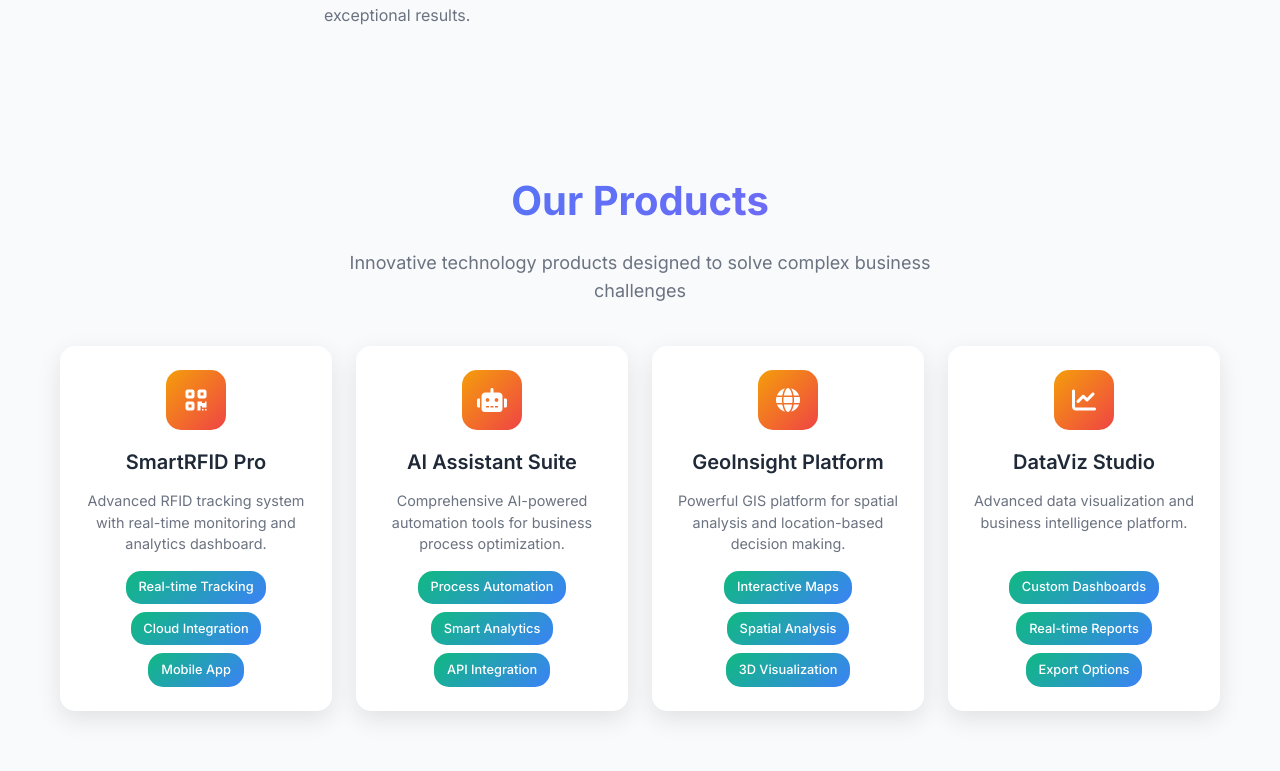
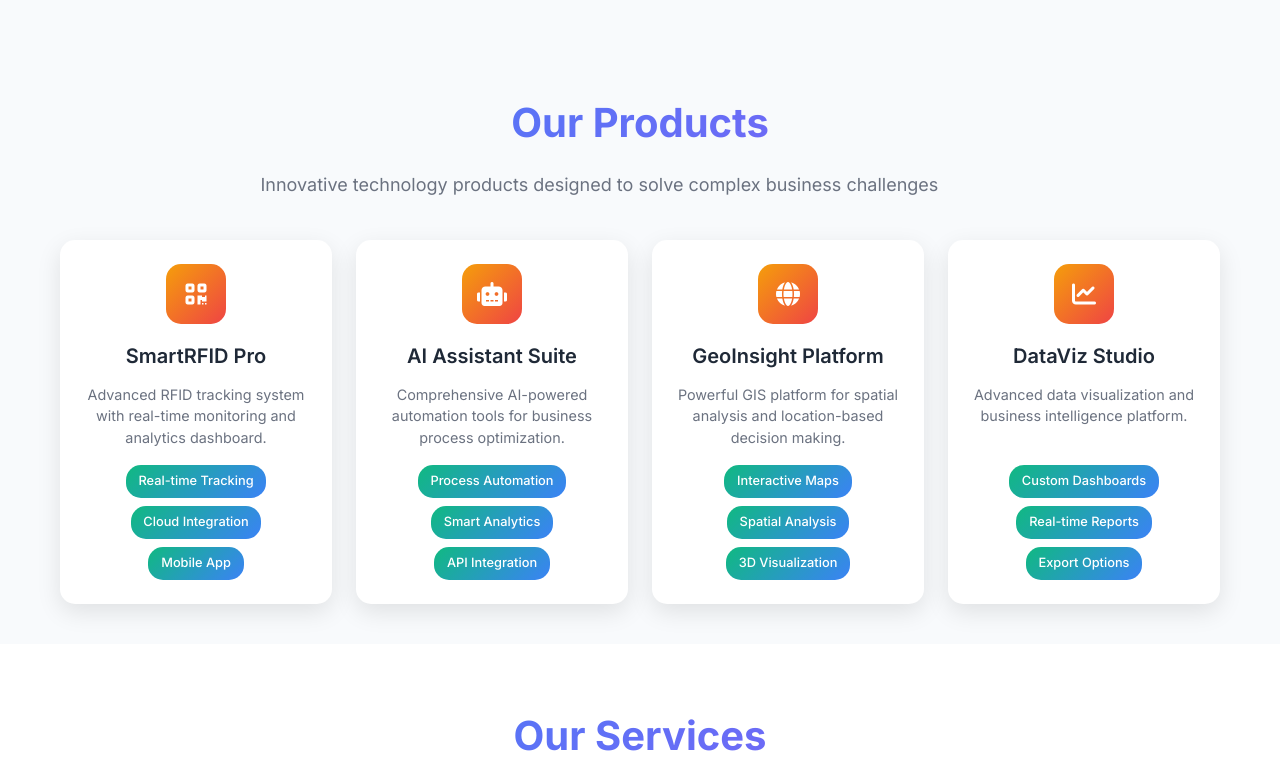
Before and after one commit to abbyy007-code/innovions, a plain HTML site: page index.html in a window 1280 px wide. Shown: the part 1605-2376 px from the top of the page. Drawn offline with Linux system fonts and the light colour scheme.

Commit message:
Update styles.css
Defect has been fixed

```diff
--- a/styles.css
+++ b/styles.css
@@ -98,6 +98,14 @@ body {
     margin-left: auto;
 }
 
+.nav-toggle {
+    display: none;
+    flex-direction: column;
+    cursor: pointer;
+    order: 3;
+    margin-left: auto;
+}
+
 .nav-link {
     text-decoration: none;
     color: var(--text-dark);
@@ -123,12 +131,6 @@ body {
 
 .nav-link:hover::after {
     width: 100%;
-}
-
-.nav-toggle {
-    display: none;
-    flex-direction: column;
-    cursor: pointer;
 }
 
 .bar {
@@ -270,8 +272,9 @@ body {
 .section-header p {
     font-size: 1.125rem;
     color: var(--text-light);
-    max-width: 600px;
+    max-width: 759px;
     margin: 0 auto;
+    text-align: justify;
 }
 
 /* About Section */
@@ -411,7 +414,7 @@ body {
 
 /* Products Section */
 .products {
-    padding: 80px 0;
+    padding: 40px 0;
     background: var(--bg-light);
 }
 
@@ -482,7 +485,7 @@ body {
 
 /* Products Section */
 .products {
-    padding: 60px 0;
+    padding: 40px 0;
     background: var(--bg-light);
 }
 
```
